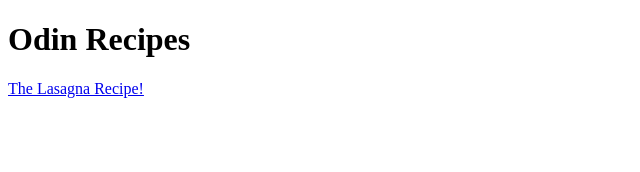
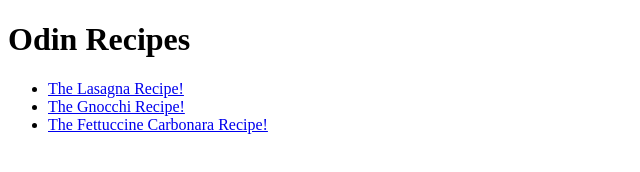
Before and after one commit to mbarons/odin-recipes, a plain HTML site: page index.html in a window 1280 px wide. Shown: the whole page, without its empty margins (0-640 px from the left). Drawn offline with Linux system fonts and the light colour scheme.

Commit message:
Add other 2 recipes to the index

```diff
--- a/index.html
+++ b/index.html
@@ -6,6 +6,10 @@
     </head>
     <body>
         <h1>Odin Recipes</h1>
-        <a href="./recipes/lasagna.html">The Lasagna Recipe!</a>
+        <ul>
+            <li><a href="./recipes/lasagna.html">The Lasagna Recipe!</a></li>
+            <li><a href="./recipes/gnocchi.html">The Gnocchi Recipe!</a></li>
+            <li><a href="./recipes/carbonara.html">The Fettuccine Carbonara Recipe!</a></li>
+        </ul>
     </body>
 </html>
```
